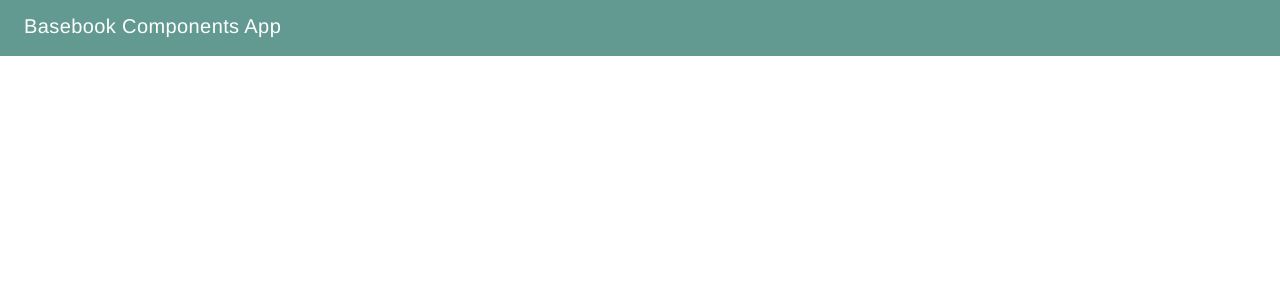
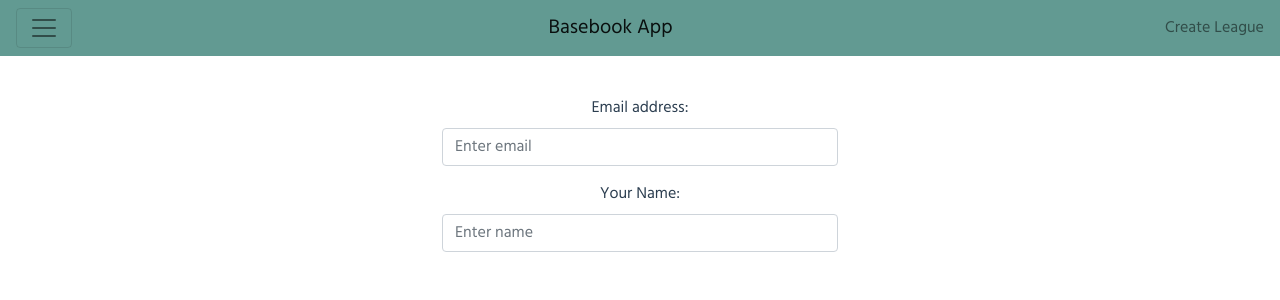
Before and after one commit to edwardz8/rotolinks, a Vue app in the folder vue-shop-app/: page /#/register in a window 1280 px wide. Shown: the top 300 px of the page. Built offline with nearby package versions, Linux system fonts and the light colour scheme; a small style sheet from the web is missing.

Commit message:
created nav component. register and landing page.

```diff
--- a/vue-shop-app/index.html
+++ b/vue-shop-app/index.html
@@ -6,7 +6,7 @@
     <meta name="viewport" content="width=device-width, initial-scale=1">
     <title>basebook-comps-app</title>
     <link rel="stylesheet" href="http://daigofuji.github.io/bbclub-font/css/bbclub-font.css">
-    <link rel="icon" type="image/png" sizes="32x32" href="<%= htmlWebpackPlugin.files.publicPath %>static/img/icons/favicon-32x32.png">
+    <link href="https://fonts.googleapis.com/css?family=Hind" rel="stylesheet">    <link rel="icon" type="image/png" sizes="32x32" href="<%= htmlWebpackPlugin.files.publicPath %>static/img/icons/favicon-32x32.png">
     <link rel="icon" type="image/png" sizes="16x16" href="<%= htmlWebpackPlugin.files.publicPath %>static/img/icons/favicon-16x16.png">
     <!--[if IE]><link rel="shortcut icon" href="/static/img/icons/favicon.ico"><![endif]-->
     <!-- Add to home screen for Android and modern mobile browsers -->
--- a/vue-shop-app/src/App.vue
+++ b/vue-shop-app/src/App.vue
@@ -1,18 +1,20 @@
 <template>
   <div id="app">
-    <header>
-      <span>Basebook Components App</span>
-    </header>
+    <navbar-home></navbar-home>
     <main>
-
       <router-view></router-view>
     </main>
   </div>
 </template>
 
 <script>
+import Navbar from './components/Navbar'
+
 export default {
-  name: 'app'
+  name: 'app',
+  components: {
+    'navbar-home': Navbar
+  }
 }
 </script>
 
@@ -22,7 +24,7 @@ body {
 }
 
 #app {
-  font-family: 'Avenir', Helvetica, Arial, sans-serif;
+  font-family: 'Hind', sans-serif;
   -webkit-font-smoothing: antialiased;
   -moz-osx-font-smoothing: grayscale;
   color: #2c3e50;
@@ -30,25 +32,7 @@ body {
 
 main {
   text-align: center;
-  margin-top: 40px;
+  margin-top: 30px;
 }
 
-header {
-  margin: 0;
-  height: 56px;
-  padding: 0 16px 0 24px;
-  background-color: #629a92;
-  color: #ffffff;
-}
-
-header span {
-  display: block;
-  position: relative;
-  font-size: 20px;
-  line-height: 1;
-  letter-spacing: .02em;
-  font-weight: 400;
-  box-sizing: border-box;
-  padding-top: 16px;
-}
 </style>
--- /dev/null
+++ b/vue-shop-app/src/components/CreateLeague.vue
@@ -0,0 +1,96 @@
+<template>
+  <div id="create-league">
+    <b-container class="bv-example-row">
+      <b-row>
+        <b-col cols="12" md="8"></b-col>
+
+        <b-col cols="6" md="4">
+          <b-list-group class="list-group">
+            <b-list-group-item href="#" class="flex-column align-items-start">
+              <div class="d-flex w-100">
+                 <i class="bbclub-atl"></i>
+                <h6 class="mb-1 name">Mike Trout</h6>
+                <small>OF</small>
+              </div>
+              <small><strong>AVG:</strong> .312 <strong>HR:</strong> 39 <strong>RBI:</strong> 79 <strong>R:</strong> 101</small>
+            </b-list-group-item>
+
+            <b-list-group-item href="#" class="flex-column align-items-start">
+              <div class="d-flex w-100 justify-content-between">
+                <h6 class="mb-1">Mookie Betts</h6>
+                <small class="text-muted">OF</small>
+              </div>
+              <small class="text-muted">Donec id elit non mi porta.</small>
+            </b-list-group-item>
+
+            <b-list-group-item href="#" class="flex-column align-items-start">
+              <div class="d-flex w-100 justify-content-between">
+                <h6 class="mb-1">Corey Kluber</h6>
+                <small class="text-muted">SP</small>
+              </div>
+              <small class="text-muted">Donec id elit non mi porta.</small>
+            </b-list-group-item>
+
+            <b-list-group-item href="#" class="flex-column align-items-start">
+              <div class="d-flex w-100 justify-content-between">
+                <h6 class="mb-1">Mookie Betts</h6>
+                <small class="text-muted">BOS</small>
+              </div>
+              <small class="text-muted">Donec id elit non mi porta.</small>
+            </b-list-group-item>
+
+            <b-list-group-item href="#" class="flex-column align-items-start">
+              <div class="d-flex w-100 justify-content-between">
+                <h6 class="mb-1">Corey Kluber</h6>
+                <small class="text-muted">CLE</small>
+              </div>
+              <small class="text-muted">Donec id elit non mi porta.</small>
+            </b-list-group-item>
+
+            <b-list-group-item href="#" class="flex-column align-items-start">
+              <div class="d-flex w-100 justify-content-between">
+                <h6 class="mb-1">Mookie Betts</h6>
+                <small class="text-muted">BOS</small>
+              </div>
+              <small class="text-muted">Donec id elit non mi porta.</small>
+            </b-list-group-item>
+
+            <b-list-group-item href="#" class="flex-column align-items-start">
+              <div class="d-flex w-100 justify-content-between">
+                <h6 class="mb-1">Corey Kluber</h6>
+                <small class="text-muted">CLE</small>
+              </div>
+              <small class="text-muted">Donec id elit non mi porta.</small>
+            </b-list-group-item>
+
+            <b-list-group-item href="#" class="flex-column align-items-start">
+              <div class="d-flex w-100 justify-content-between">
+                <h6 class="mb-1">Mookie Betts</h6>
+                <small class="text-muted">BOS</small>
+              </div>
+              <small class="text-muted">Donec id elit non mi porta.</small>
+            </b-list-group-item>
+          </b-list-group>
+        </b-col>
+      </b-row>
+    </b-container>
+  </div>
+</template>
+
+<script>
+export default {
+  name: "create-league"
+};
+</script>
+
+<style scoped>
+
+.list-group {
+  min-width: 20rem;
+}
+
+.name {
+  margin-left: 1rem;
+  padding-right: 9rem;
+}
+</style>
--- a/vue-shop-app/src/components/Landing.vue
+++ b/vue-shop-app/src/components/Landing.vue
@@ -1,18 +1,37 @@
 <template>
   <div id="landing">
-    <div class="head"></div>
-    <div class="body"></div>
+    <div class="head">
+     <router-link to="/players" class="button">View Players</router-link>
+    </div>
+    <div class="body">
+    </div>
   </div>
 </template>
 
 <script>
 export default {
   name: 'landing',
+  methods: {
+  }
 };
 </script>
 
 <!-- Add "scoped" attribute to limit CSS to this component only -->
 <style scoped>
+
+.button {
+  color: #629a92;
+  text-decoration: none;
+  border: solid white .1rem;
+  background-color: white;
+  padding: 1rem;
+  padding-left: 3rem;
+  padding-right: 3rem;
+  border-radius: .3rem;
+  position: absolute;
+  left: 6rem;
+  bottom: 18rem;
+}
 
 #landing {
   margin-top: -2.5rem;
--- /dev/null
+++ b/vue-shop-app/src/components/Navbar.vue
@@ -0,0 +1,51 @@
+<template>
+  <div id="navbar">
+    <b-navbar class="navbar" toggleable>
+      <b-navbar-toggle target="nav_text_collapse"></b-navbar-toggle>
+      <router-link to="/">
+        <b-navbar-brand>Basebook App</b-navbar-brand>
+      </router-link>
+
+      <router-link to="/create-league">
+       <b-nav-text class="create-league">Create League</b-nav-text>
+      </router-link>
+
+      <b-collapse is-nav id="nav_text_collapse">
+        <b-navbar-nav class="ml-auto">
+          <router-link to="/register" class="button">Register</router-link>
+        </b-navbar-nav>
+      </b-collapse>
+    </b-navbar>
+  </div>
+</template>
+
+<script>
+export default {
+  name: 'navbar'
+};
+</script>
+
+<style scoped>
+.navbar {
+  background-color: #629a92;
+}
+
+.button {
+  color: #629a92;
+  text-decoration: none;
+  border: solid white 0.1rem;
+  background-color: white;
+  padding: 0.4rem;
+  padding-left: 1.5rem;
+  padding-right: 1.5rem;
+  border-radius: 1.5rem;
+}
+
+a.button {
+  text-decoration: none;
+}
+
+.create-league {
+    color: white;
+}
+</style>
--- a/vue-shop-app/src/components/Players.vue
+++ b/vue-shop-app/src/components/Players.vue
@@ -23,7 +23,7 @@
         </b-col>
         <b-col cols="6" md="4" id="queue-col">
           <div id="queue">
-            <h2>Your Favorite Plays</h2>
+            <h2>Favorite Plays of Day</h2>
 
             <b-list-group v-for="item in queue" v-bind:key="item.id">
               <b-list-group-item class="shop-item-btn flex-column align-items-start">
@@ -37,7 +37,7 @@
               </b-list-group-item>
             </b-list-group>
 
-            <div v-if="queue.length"></div>
+            <div v-if="queue.length"><b-button>Save</b-button></div>
             <div v-else>No Favorite Plays</div>
           </div>
         </b-col>
--- /dev/null
+++ b/vue-shop-app/src/components/Register.vue
@@ -0,0 +1,69 @@
+<template>
+  <div id="register">
+    <b-form @submit="onSubmit" @reset="onReset" v-if="show" class="form">
+      <b-form-group
+        id="exampleInputGroup1"
+        label="Email address:"
+        label-for="exampleInput1">
+        <b-form-input
+          id="exampleInput1"
+          type="email"
+          v-model="form.email"
+          required
+          placeholder="Enter email"></b-form-input>
+      </b-form-group>
+      <b-form-group id="exampleInputGroup2" label="Your Name:" label-for="exampleInput2">
+        <b-form-input
+          id="exampleInput2"
+          type="text"
+          v-model="form.name"
+          required
+          placeholder="Enter name"
+        ></b-form-input>
+      </b-form-group>
+    </b-form>
+  </div>
+</template>
+
+<script>
+export default {
+  name: "register",
+  data () {
+    return {
+      form: {
+        email: '',
+        name: '',
+        checked: []
+      },
+      show: true
+    }
+  },
+  methods: {
+    onSubmit (evt) {
+      evt.preventDefault();
+      alert(JSON.stringify(this.form));
+    },
+    onReset (evt) {
+      evt.preventDefault();
+      /* Reset our form values */
+      this.form.email = '';
+      this.form.name = '';
+      this.form.checked = [];
+      /* Trick to reset/clear native browser form validation state */
+      this.show = false;
+      this.$nextTick(() => { this.show = true });
+    }
+  }
+}
+</script>
+
+<style scoped>
+.form {
+  min-width: 18rem;
+  max-width: 26rem;
+  margin: auto;
+  width: 50%;
+  padding: 10px;
+}
+
+</style>
--- a/vue-shop-app/src/router/index.js
+++ b/vue-shop-app/src/router/index.js
@@ -3,25 +3,36 @@ import Router from 'vue-router'
 import Shop from '@/components/Shop'
 import Landing from '@/components/Landing'
 import Players from '@/components/Players'
+import Register from '@/components/Register'
+import CreateLeague from '@/components/CreateLeague'
 
 Vue.use(Router)
 
 export default new Router({
-  routes: [
-    {
+  routes: [{
       path: '/',
-      name: 'shop',
-      component: Shop
+      name: 'landing',
+      component: Landing
     },
     {
-      path: '/landing',
-      name: 'landing',
-      component: Landing
+      path: '/register',
+      name: 'register',
+      component: Register
     },
     {
       path: '/players',
       name: 'players',
       component: Players
+    },
+    {
+      path: '/shop',
+      name: 'shop',
+      component: Shop
+    },
+    {
+      path: '/create-league',
+      name: 'create-league',
+      component: CreateLeague
     }
   ]
 })
```
